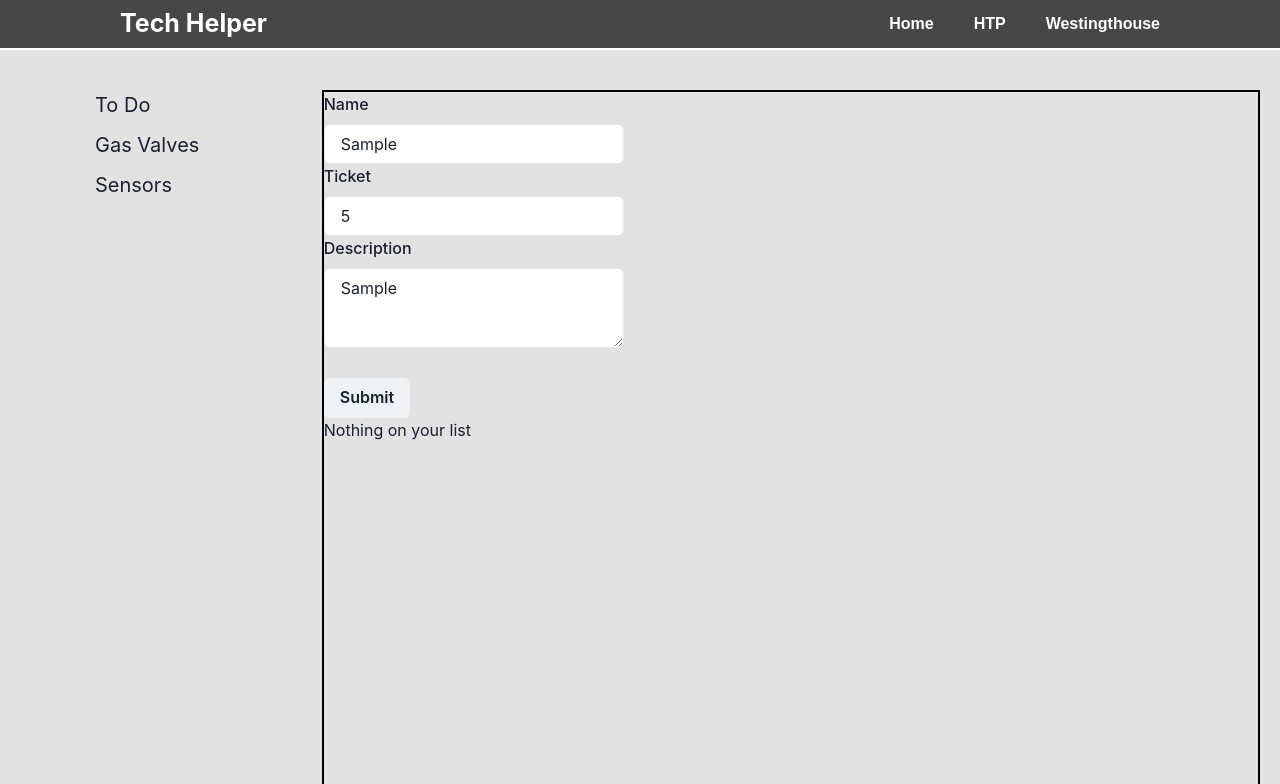
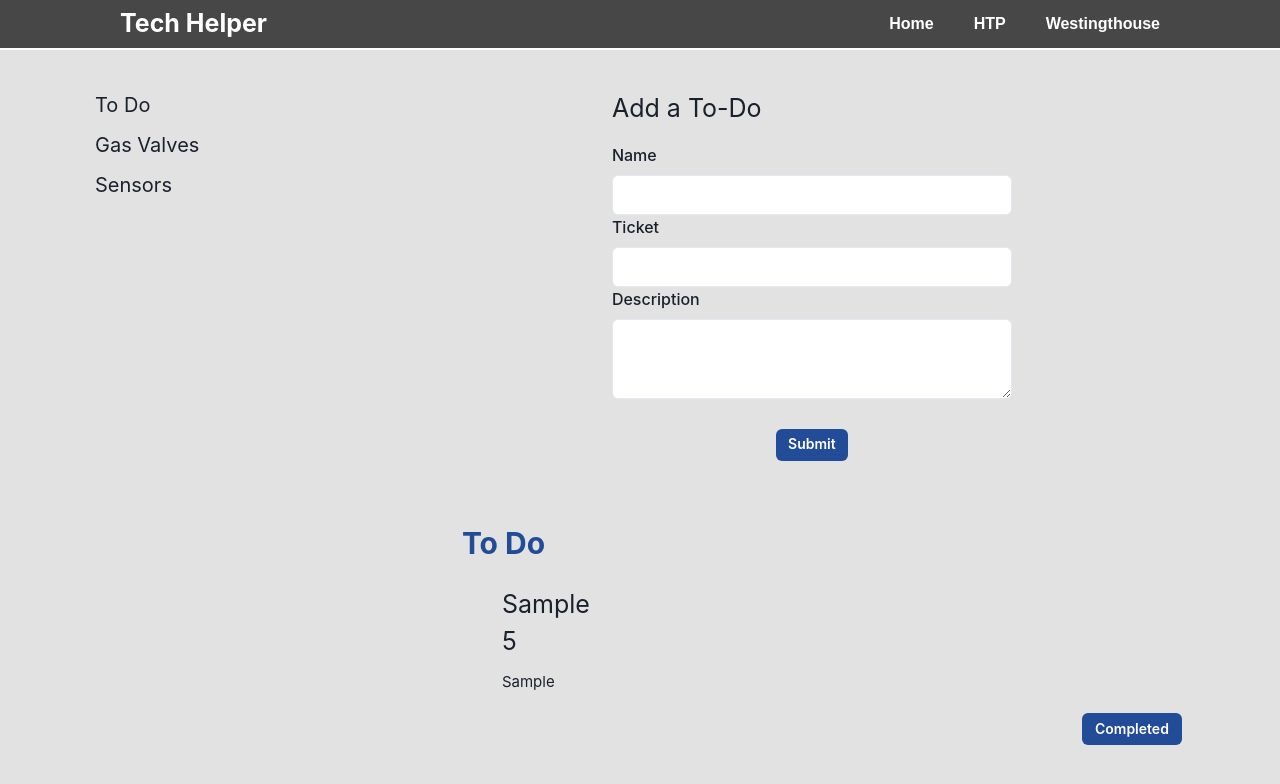
Before and after one commit to Erick-Bravo/tech_helper, a React (Create React App) app: page / in a window 1280 px wide. Both pictures are taken after typing "Sample", "5", "Sample" into the empty fields and a click on the button "Submit". Shown: the top 784 px of the page. Built offline with nearby package versions, Linux system fonts and the light colour scheme.

Commit message:
toDoList working ans styled

```diff
--- a/src/App.tsx
+++ b/src/App.tsx
@@ -4,10 +4,11 @@ import HTP from "./pages/HTP";
 import { Box } from "@chakra-ui/react";
 import NavBar from "./components/NavBar";
 import Home from "./pages/Home";
+import { offWhite } from "./globals";
 
 function App() {
   return (
-    <Box h="100vh" overflow="scroll">
+    <Box height="100vh" overflow="scroll" bg={offWhite}>
       <Router>
         <NavBar />
         <Routes>
--- a/src/components/Links_Home/ToDo.tsx
+++ b/src/components/Links_Home/ToDo.tsx
@@ -9,80 +9,110 @@ import {
   Text,
 } from "@chakra-ui/react";
 import { useEffect, useState } from "react";
+import { darkGray, secondary } from "../../globals";
 
 const ToDo = () => {
-  //For New To Do. Add to existing localHost data.
-  //Push to existing localGet
   const [name, setName] = useState("");
   const [ticket, setTicket] = useState("");
   const [description, setDescription] = useState("");
+  const [completed, setCompleted] = useState(false);
   const [toDoList, setToDoList] = useState<
-    { name: string; ticket: string; description: string }[]
+    { name: string; ticket: string; description: string; completed: boolean }[]
   >([]); //Note: type checking in useState was needed to prevent the "never[]" error.
 
   const localGet = localStorage.getItem("toDoList");
   useEffect(() => {
     if (localGet !== null) {
       setToDoList(JSON.parse(localGet));
-      console.log(toDoList);
     }
   }, []);
 
-  const newList: { name: string; ticket: string; description: string }[] = [
-    {
+  const newList: {
+    name: string;
+    ticket: string;
+    description: string;
+    completed: boolean;
+  } = {
     name,
     ticket,
     description,
-    },
-  ];
+    completed,
+  };
 
   const handleNewSubmit = () => {
-    const parsedList = JSON.stringify(newList);
-    localStorage.setItem("toDoList", parsedList);
+    const newArray = [newList, ...toDoList];
+    setToDoList(newArray);
+    const stringifyList = JSON.stringify(newArray);
+    localStorage.setItem("toDoList", stringifyList);
+    setName("");
+    setTicket("");
+    setDescription("");
   };
 
   return (
-    <Box>
-      <FormControl>
+    <Flex w="100%" flexDir="column" alignItems="center">
+      <FormControl w="400px">
+        <Text fontSize="25px" mb="15px">
+          Add a To-Do
+        </Text>
         <FormLabel>Name</FormLabel>
         <Input
           type="text"
-          w="300px"
           bg="white"
           onChange={(e) => setName(e.target.value)}
+          required
           value={name}
         />
         <FormLabel>Ticket</FormLabel>
         <Input
           type="number"
-          w="300px"
           bg="white"
           onChange={(e) => setTicket(e.target.value)}
           value={ticket}
         />
         <FormLabel>Description</FormLabel>
         <Textarea
-          w="300px"
           bg="white"
           onChange={(e) => setDescription(e.target.value)}
           value={description}
         />
       </FormControl>
 
-      <Button mt="30px" onClick={handleNewSubmit}>
+      <Button
+        mt="30px"
+        onClick={handleNewSubmit}
+        bg={secondary}
+        color="white"
+        size="sm"
+      >
         Submit
       </Button>
 
-      <Flex w="100%">
+      <Box w="700px">
+        <Text fontSize="30px" fontWeight="bold" color={secondary} mt="60px">
+          To Do
+        </Text>
+        <Flex w="100%" flexDir="column">
           {toDoList.length > 0 ? (
             toDoList.map((item, i) => {
               return (
-              <Flex key={i} flexDir="column" ml="40px" mt="20px">
+                <Flex key={i} flexDir="column" ml="40px" mt="20px" w="100%">
                   <Text fontSize="25px">{item.name}</Text>
                   <Text fontSize="25px">{item.ticket}</Text>
                   <Text fontSize="15px" mt="10px">
                     {item.description}
                   </Text>
+                  <Flex justifyContent="flex-end">
+                    <Button
+                      size="sm"
+                      m="20px"
+                      w="100px"
+                      bg={secondary}
+                      color="white"
+                    >
+                      Completed
+                    </Button>
+                  </Flex>
                 </Flex>
               );
             })
@@ -90,7 +120,13 @@ const ToDo = () => {
             <Box>Nothing on your list</Box>
           )}
         </Flex>
+
+        <Text fontSize="30px" fontWeight="bold" color={secondary} mt="60px">
+          Completed
+        </Text>
+        <Flex></Flex>
       </Box>
+    </Flex>
   );
 };
 
--- a/src/components/NavBar.tsx
+++ b/src/components/NavBar.tsx
@@ -1,7 +1,7 @@
 import { Box, Flex, Link, Text } from "@chakra-ui/react";
+import { darkGray } from "../globals";
 
 const navTexPad = "0 20px";
-const darkGray = "#474747"
 
 const NavBar = () => {
   return (
--- a/src/globals.ts
+++ b/src/globals.ts
@@ -1,3 +1,5 @@
 
 export const offWhite = "#E2E2E2";
 export const linkColor = "#4895EF";
+export const secondary = "#224C98"
+export const darkGray = "#474747"
--- a/src/pages/HTP.tsx
+++ b/src/pages/HTP.tsx
@@ -28,7 +28,7 @@ const HTP = () => {
   // };
 
   return (
-    <Flex backgroundColor={offWhite} h="100%" p="40px 20px">
+    <Flex h="100%" p="40px 20px">
       <Box w="300px" ml="75px" fontSize="20px" >
         {/* {resourceData.map((resource) => {
           return (
--- a/src/pages/Home.tsx
+++ b/src/pages/Home.tsx
@@ -33,7 +33,7 @@ const Home = () => {
   };
 
   return (
-    <Flex backgroundColor={offWhite} h="100%" p="40px 20px">
+    <Flex p="40px 20px">
       <Box w="300px" ml="75px" fontSize="20px">
         {resourceData.map((resource) => {
           return (
@@ -43,9 +43,9 @@ const Home = () => {
           );
         })}
       </Box>
-      <Box w="100%" border="2px solid black">
+      <Flex w="1000px" justifyContent="center">
         {HomeSwitchController(homeSwitch)}
-      </Box>
+      </Flex>
     </Flex>
   );
 };
```
Lines whose indentation alone changed are shown as unchanged.
